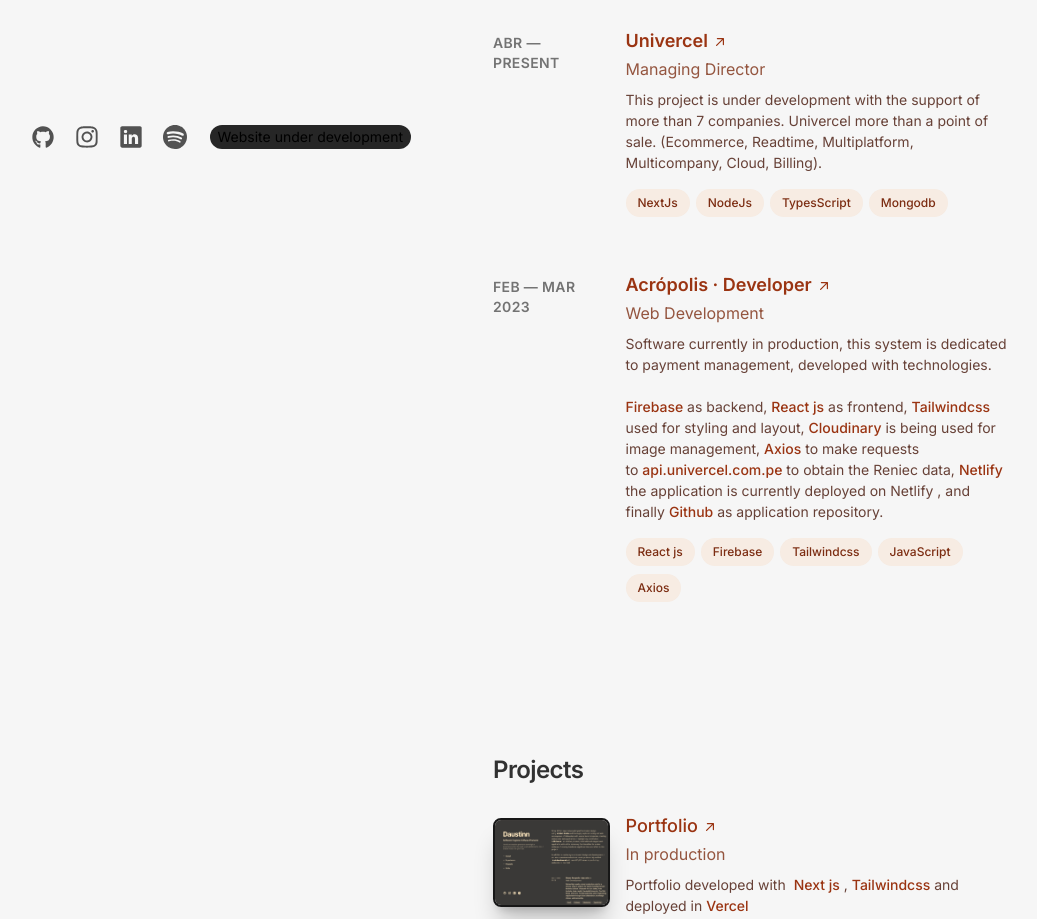
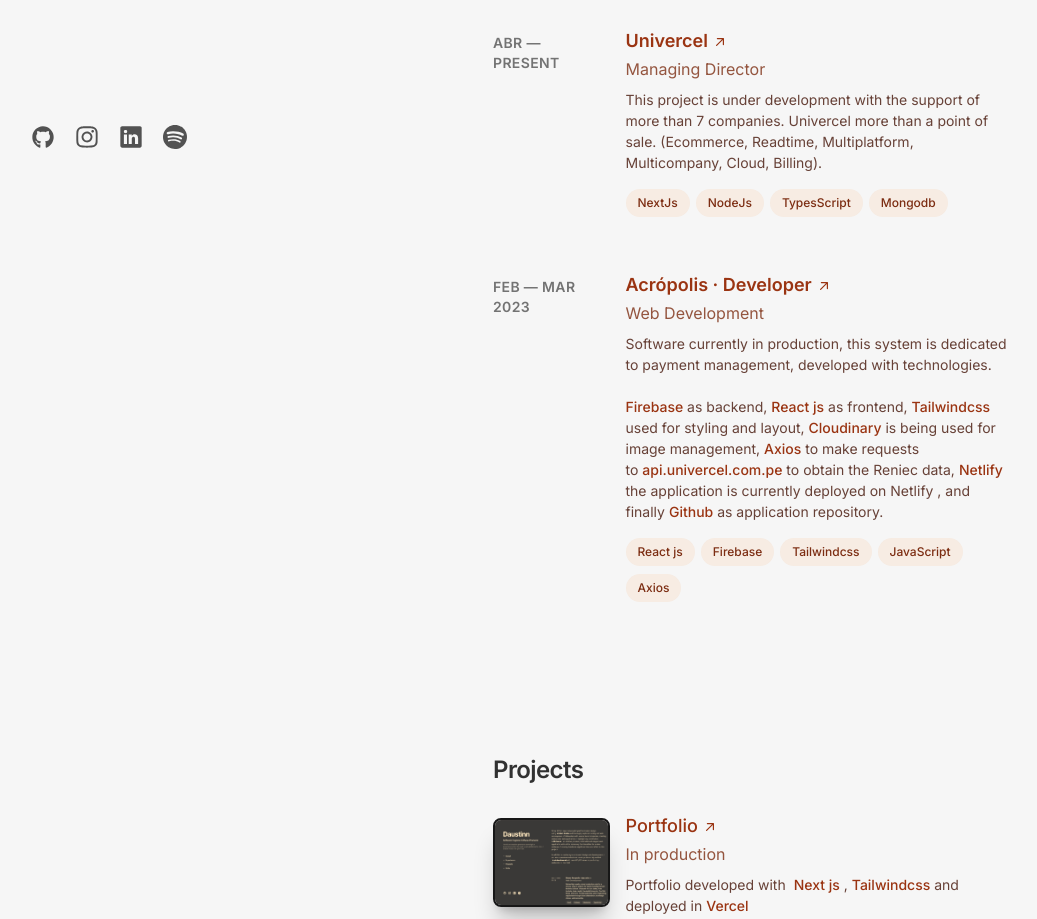
Before and after one commit to daustinn/portfolio, a Next.js app: page / in a window 1280 px wide. Shown: the part 1351-2270 px from the top of the page, without its empty margins (151-1188 px from the left). Built offline with nearby package versions, Linux system fonts and the light colour scheme.

Commit message:
Remove badge

```diff
--- a/src/components/header/footer.tsx
+++ b/src/components/header/footer.tsx
@@ -30,9 +30,6 @@
             icon={<SpotifyIcon className="p-1" />}
           />
         </div>
-        <div className="ml-auto text-sm bg max-[700px]:ml-0 max-[700px]:mt-2 dark:text-neutral-200 bg-neutral-800 rounded-2xl px-2 p-[2px]">
-          Website under development
-        </div>
       </div>
     </div>
   )
```
